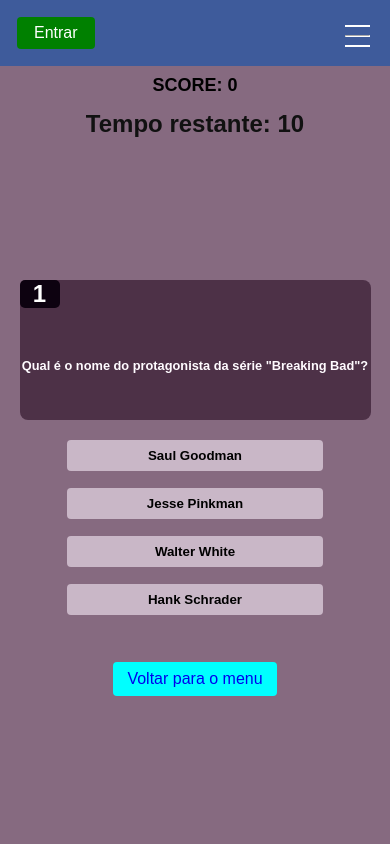
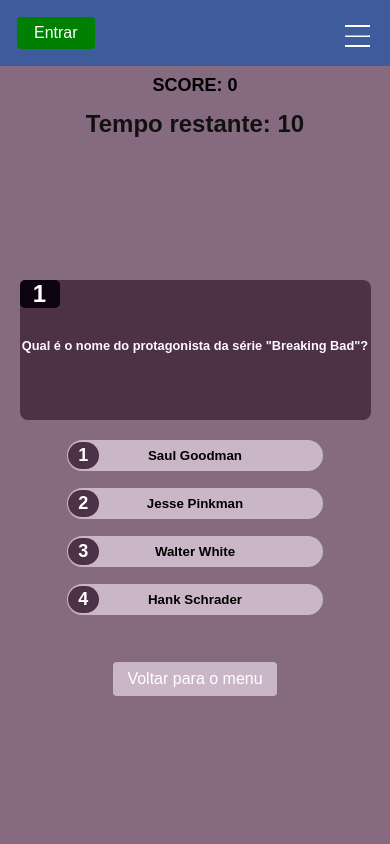
Before and after one commit to EduardoHenriGC/Quiz, a Next.js app: page /quiz in a window 390 px wide. Shown: the top 844 px of the page. Built offline with nearby package versions, Linux system fonts and the light colour scheme; no server answers.

Commit message:
adjust css responsive and add index number in btn options

```diff
--- a/src/components/quiz/quiz.js
+++ b/src/components/quiz/quiz.js
@@ -60,7 +60,7 @@
                     : styles.btn
                 }`}
               >
-                {option}
+              <span className={styles.btnspan}>{index + 1}</span>  {option}
               </button>
             ))}
           </div>
--- a/src/context/QuizContext.jsx
+++ b/src/context/QuizContext.jsx
@@ -16,14 +16,29 @@
   const [shuffledOptions, setShuffledOptions] = useState([]); //estado para embaralhar as opções de respostas
 
 
+// Função para embaralhar um array
+  function shuffleArray(array) {
+    const newArray = [...array];
+    for (let i = newArray.length - 1; i > 0; i--) {
+      const j = Math.floor(Math.random() * (i + 1));
+      [newArray[i], newArray[j]] = [newArray[j], newArray[i]];
+    }
+    return newArray;
+  }
 
-    useEffect(() => {
+  useEffect(() => {
     if (shuffledQuestions[currentQuestion]) {
       // Embaralhar as opções para a pergunta atual
       const options = shuffleArray(shuffledQuestions[currentQuestion].options);
       setShuffledOptions(options);
     }
   }, [currentQuestion, shuffledQuestions]);
+
+  // Função para embaralhar as perguntas e limitar a 10 perguntas
+  function shuffleAndLimitQuestions(array, limit) {
+    const shuffledArray = shuffleArray(array);
+    return shuffledArray.slice(0, limit);
+  }
 
   useEffect(() => {
     // Limitar o número de perguntas a 10 e embaralhá-las
@@ -52,22 +67,11 @@
   }, [timeRemaining, selectedAnswer]);
 
 
-    // Função para embaralhar as perguntas e limitar a 10 perguntas
-    function shuffleAndLimitQuestions(array, limit) {
-      const shuffledArray = shuffleArray(array);
-      return shuffledArray.slice(0, limit);
-    }
 
-    // Função para embaralhar um array
-    function shuffleArray(array) {
-      const newArray = [...array];
-      for (let i = newArray.length - 1; i > 0; i--) {
-        const j = Math.floor(Math.random() * (i + 1));
-        [newArray[i], newArray[j]] = [newArray[j], newArray[i]];
-      }
-      return newArray;
-    }
 
+
+
+   // funcao que recebe a opção selecionada e verifica se esta certo ou errado
     const handleAnswerClick = (selectedOption) => {
       if (selectedOption === shuffledQuestions[currentQuestion].correctAnswer) {
         // Resposta correta
@@ -110,6 +114,8 @@
     }, 2750);
   };
 
+
+  //função para passar pra proxima questao
   const handleNextQuestion = () => {
 
     if (currentQuestion + 1 < shuffledQuestions.length) {
--- a/src/styles/quiz/quiz.module.css
+++ b/src/styles/quiz/quiz.module.css
@@ -20,22 +20,9 @@
  justify-content: center;
 }
 
-.questionContainer h2 {
-
-    background-color:#0d0210;
-    width: 40px;
-    text-align: center;
-    border-radius: 5px;
-    color: #fff;
 
 
-}
 
-.questionContainer h4{
-
-    margin-top: 50px;
-    text-align: center;
-}
 .options{
     display: flex;
     flex-direction: row;
@@ -51,11 +38,12 @@
  .options button{
     padding: 15px 50px;
     border: none;
-    border-radius: 0.25rem;
+    border-radius: 50px;
     cursor: pointer;
     margin-bottom: 7px;
     flex-basis: calc(50% - 10px);
     font-weight: 600;
+    position: relative;
 
 
 
@@ -66,6 +54,20 @@
     background-color: #c9b7c7;
 }
 
+.btnspan{
+
+    position: absolute;
+    left: 1px;
+    top: 2px;
+    font-size: 18px;
+    border-radius: 50px;
+    background-color: #4d3147;
+    color: #fff;
+    width: 25px;
+    height: auto;
+    padding: 10px;
+
+}
 
 .btn:hover{
 
@@ -153,11 +155,28 @@
     border-radius: 0.5rem;
 
 }
+.answerContent h2 {
+
+    background-color:#0d0210;
+    width: 40px;
+    text-align: center;
+    border-radius: 5px;
+    color: #fff;
+
+
+}
+.answerContent h4{
+
+    margin-top: 30px;
+    text-align: center;
+}
 .backmenu{
     margin-top: 40px;
-    background-color: aqua;
+    background-color: #c9b7c7;
     padding: 8px 14px;
     border-radius: 0.25rem;
+    text-decoration: none;
+    color: #fff;
 }
 
 
@@ -195,6 +214,12 @@
 
 
 }
+.btnspan{
+
+
+    padding: 9px;
+
+}
 
   }
 
@@ -221,9 +246,15 @@
  width: 100%;
 padding: 10px 120px;
         }
+        .btnspan{
+
+
+            padding: 5px;
+
+        }
      }
 
-@media (max-width: 400px){
+@media (max-width: 450px){
 
     .options button{
         padding: 8px 80px;
@@ -233,5 +264,24 @@
         font-size: 0.8rem;
         margin-bottom: 10px;
     }
+.btnspan{
+
+
+    padding: 3px;
+
+
+
+
+}
+  }
+
+
+  @media (max-width: 281px){
+    .btnspan{
+
+
+        display: none;
+
+    }
 
   }
```
